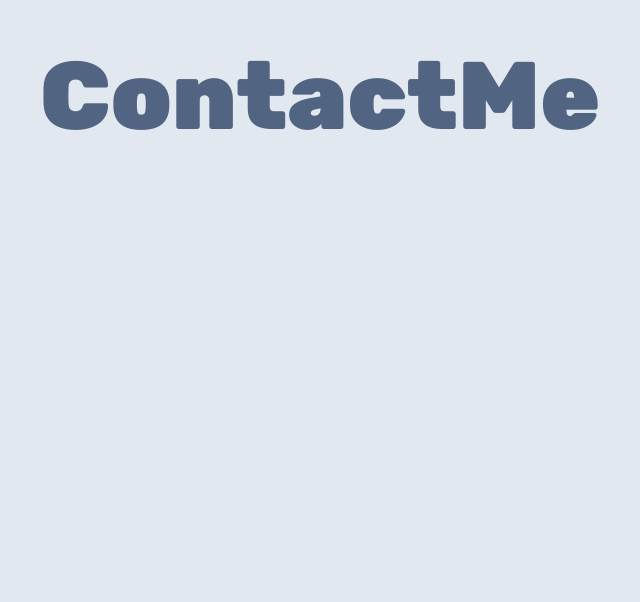
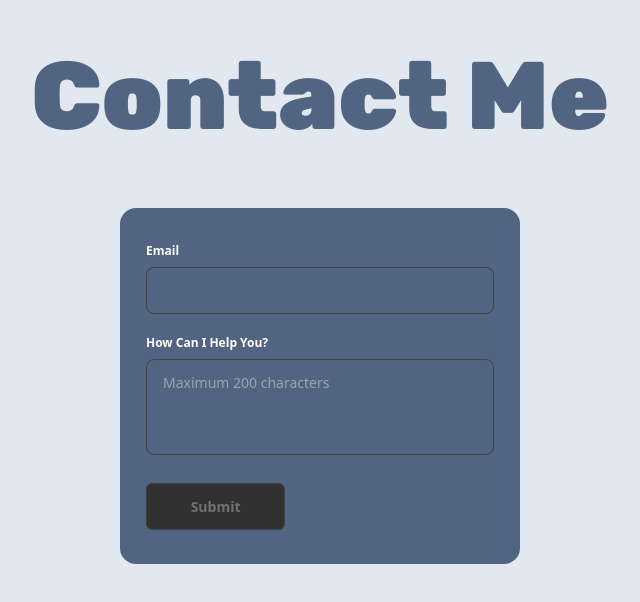
Before and after one commit to MacDuki/Portfolio2.0, a React (Vite) app: page / in a window 1280 px wide. Shown: the part 3261-3863 px from the top of the page, without its empty margins (320-960 px from the left). Built offline with nearby package versions, Linux system fonts and the light colour scheme.

Commit message:
Creo ContactForm

```diff
--- a/src/App.css
+++ b/src/App.css
@@ -606,6 +606,10 @@ video {
   margin-top: 1.5rem;
 }
 
+.block {
+  display: block;
+}
+
 .flex {
   display: flex;
 }
@@ -616,6 +620,10 @@ video {
 
 .h-36 {
   height: 9rem;
+}
+
+.h-5 {
+  height: 1.25rem;
 }
 
 .h-5\/6 {
@@ -662,6 +670,10 @@ video {
   min-height: 100vh;
 }
 
+.w-5 {
+  width: 1.25rem;
+}
+
 .w-5\/6 {
   width: 83.333333%;
 }
@@ -686,6 +698,10 @@ video {
   width: 50%;
 }
 
+.w-20 {
+  width: 5rem;
+}
+
 .cursor-default {
   cursor: default;
 }
@@ -700,6 +716,10 @@ video {
           user-select: none;
 }
 
+.resize {
+  resize: both;
+}
+
 .flex-row {
   flex-direction: row;
 }
@@ -710,6 +730,10 @@ video {
 
 .flex-wrap {
   flex-wrap: wrap;
+}
+
+.items-start {
+  align-items: flex-start;
 }
 
 .items-center {
@@ -728,16 +752,44 @@ video {
   justify-content: space-between;
 }
 
-.gap-4 {
-  gap: 1rem;
-}
-
 .gap-5 {
   gap: 1.25rem;
 }
 
 .gap-6 {
   gap: 1.5rem;
+}
+
+.gap-8 {
+  gap: 2rem;
+}
+
+.gap-9 {
+  gap: 2.25rem;
+}
+
+.gap-10 {
+  gap: 2.5rem;
+}
+
+.gap-20 {
+  gap: 5rem;
+}
+
+.gap-16 {
+  gap: 4rem;
+}
+
+.gap-11 {
+  gap: 2.75rem;
+}
+
+.gap-12 {
+  gap: 3rem;
+}
+
+.gap-14 {
+  gap: 3.5rem;
 }
 
 .overflow-hidden {
@@ -800,10 +852,6 @@ video {
 .bg-slate-900 {
   --tw-bg-opacity: 1;
   background-color: rgb(15 23 42 / var(--tw-bg-opacity));
-}
-
-.bg-transparent {
-  background-color: transparent;
 }
 
 .p-40 {
@@ -889,8 +937,8 @@ video {
   color: rgb(0 0 0 / var(--tw-text-opacity));
 }
 
-.text-transparent {
-  color: transparent;
+.outline {
+  outline-style: solid;
 }
 
 .transition {
@@ -906,12 +954,12 @@ video {
     min-height: 580px;
   }
 
+  .md\:w-1\/2 {
+    width: 50%;
+  }
+
   .md\:w-96 {
     width: 24rem;
-  }
-
-  .md\:w-1\/2 {
-    width: 50%;
   }
 
   .md\:flex-row {
--- a/src/App.jsx
+++ b/src/App.jsx
@@ -1,4 +1,4 @@
-import React, { useEffect } from "react";
+import React from "react";
 import { AboutMe } from "../src/Components/AboutMe/AboutMe";
 import "./App.css";
 import { Contact } from "./Components/Contact/Contact";
@@ -6,17 +6,6 @@ import { Home } from "./Components/Home/Home";
 import { Projects } from "./Components/Projects/Projects";
 import { GeneralContext } from "./Context/GeneralContext";
 function App() {
-	useEffect(() => {
-		const handleLoad = () => {
-			window.scrollTo(0, 0);
-		};
-
-		window.addEventListener("load", handleLoad);
-
-		return () => {
-			window.removeEventListener("load", handleLoad);
-		};
-	}, []);
 	return (
 		<GeneralContext>
 			<main className='overflow-x-hidden'>
--- a/src/Components/AboutMe/AboutForm.jsx
+++ b/src/Components/AboutMe/AboutForm.jsx
@@ -84,7 +84,7 @@ function AboutForm() {
 					<div className=' border border-black bg-slate-600 p-8 z-50 rounded-lg flex justify-between w-full'>
 						<div className=''>
 							<input
-								className='shortest'
+								className='shortest cursor-pointer w-5 h-5'
 								type='radio'
 								id='radio-button-shortest'
 								name='biolength'
@@ -96,7 +96,7 @@ function AboutForm() {
 						</div>
 						<div className=''>
 							<input
-								className='shorter'
+								className='shorter cursor-pointer'
 								type='radio'
 								id='radio-button-shorter'
 								name='biolength'
@@ -108,7 +108,7 @@ function AboutForm() {
 						</div>
 						<div className=''>
 							<input
-								className='short'
+								className='short cursor-pointer'
 								type='radio'
 								id='radio-button-short'
 								name='biolength'
@@ -120,7 +120,7 @@ function AboutForm() {
 						</div>
 						<div className=''>
 							<input
-								className='longer'
+								className='longer cursor-pointer'
 								type='radio'
 								id='radio-button-longer'
 								name='biolength'
@@ -132,7 +132,7 @@ function AboutForm() {
 						</div>
 						<div className=''>
 							<input
-								className='longest'
+								className='longest cursor-pointer w-5 h-5'
 								type='radio'
 								id='radio-button-longest'
 								name='biolength'
--- a/src/Components/Contact/Contact.jsx
+++ b/src/Components/Contact/Contact.jsx
@@ -1,7 +1,10 @@
+import { motion } from "framer-motion";
+import { ContactForm } from "./ContactForm";
+
 function Contact() {
 	return (
 		<section className='bg-slate-200  min-h-screen flex flex-col items-center justify-start relative'>
-			<h2
+			<motion.h2
 				whileInView={{ opacity: 1, scale: 1 }}
 				initial={{ opacity: 0, scale: 0 }}
 				transition={{
@@ -12,8 +15,9 @@ function Contact() {
 					duration: 0.1,
 				}}
 				className='mt-6 mb-16 text-6xl mx-auto font-tittle font-bold text-bgWaveLight md:text-8xl '>
-				ContactMe
-			</h2>
+				Contact Me
+			</motion.h2>
+			<ContactForm />
 		</section>
 	);
 }
--- /dev/null
+++ b/src/Components/Contact/ContactForm.jsx
@@ -0,0 +1,35 @@
+import "./ContactFormStyles.css";
+
+function ContactForm() {
+	return (
+		<div class='form-container'>
+			<form
+				class='form'
+				onSubmit={(e) => {
+					e.preventDefault();
+				}}>
+				<div class='form-group'>
+					<label for='email'>Email</label>
+					<input type='text' id='email' name='email' required />
+				</div>
+				<div class='form-group'>
+					<label for='textarea'>How Can I Help You?</label>
+					<textarea
+						name='textarea'
+						id='textarea'
+						rows='10'
+						cols='50'
+						required
+						maxlength='200'
+						placeholder='Maximum 200 characters'
+					/>
+				</div>
+				<button class='form-submit-btn' type='submit'>
+					Submit
+				</button>
+			</form>
+		</div>
+	);
+}
+
+export { ContactForm };
--- /dev/null
+++ b/src/Components/Contact/ContactFormStyles.css
@@ -0,0 +1,98 @@
+.form-container {
+	width: 400px;
+	background: #516482;
+	border: 2px solid transparent;
+	padding: 32px 24px;
+	font-size: 14px;
+	font-family: inherit;
+	color: black;
+	display: flex;
+	flex-direction: column;
+	gap: 20px;
+	box-sizing: border-box;
+	border-radius: 16px;
+}
+
+.form-container button:active {
+	scale: 0.95;
+}
+
+.form-container .form {
+	display: flex;
+	flex-direction: column;
+	gap: 20px;
+}
+
+.form-container .form-group {
+	display: flex;
+	flex-direction: column;
+	gap: 2px;
+}
+
+.form-container .form-group label {
+	display: block;
+	margin-bottom: 5px;
+	color: #ffffff;
+	font-weight: 600;
+	font-size: 12px;
+}
+
+.form-container .form-group input {
+	width: 100%;
+	padding: 12px 16px;
+	border-radius: 8px;
+	color: #fff;
+	font-family: inherit;
+	background-color: transparent;
+	border: 1px solid #414141;
+}
+
+.form-container .form-group textarea {
+	width: 100%;
+	padding: 12px 16px;
+	border-radius: 8px;
+	resize: none;
+	color: #fff;
+	height: 96px;
+	border: 1px solid #414141;
+	background-color: transparent;
+	font-family: inherit;
+}
+
+.form-container .form-group input::placeholder {
+	opacity: 0.5;
+}
+
+.form-container .form-group input:focus {
+	outline: none;
+	border-color: #dbe6f4;
+}
+
+.form-container .form-group textarea:focus {
+	outline: none;
+	border-color: #dbe6f4;
+}
+
+.form-container .form-submit-btn {
+	display: flex;
+	align-items: flex-start;
+	justify-content: center;
+	align-self: flex-start;
+	font-family: inherit;
+	color: #717171;
+	font-weight: 600;
+	width: 40%;
+	background: #313131;
+	border: 1px solid #414141;
+	padding: 12px 16px;
+	font-size: inherit;
+	gap: 8px;
+	margin-top: 8px;
+	cursor: pointer;
+	border-radius: 6px;
+}
+
+.form-container .form-submit-btn:hover {
+	background-color: #fff;
+	border-color: #fff;
+}
--- a/src/Components/Home/HomeTittle.jsx
+++ b/src/Components/Home/HomeTittle.jsx
@@ -25,7 +25,7 @@ function HomeTittle() {
 					damping: 80,
 					mass: 4,
 				}}
-				className='w-full '
+				className='w-full select-none '
 				src='src\assets\waveH1.svg'
 			/>
 
@@ -63,7 +63,7 @@ function HomeTittle() {
 					damping: 80,
 					mass: 4,
 				}}
-				className='w-full'
+				className='w-full select-none'
 				src='src\assets\waveH2.svg'
 			/>
 		</div>
--- a/src/Components/Projects/Projects.jsx
+++ b/src/Components/Projects/Projects.jsx
@@ -8,7 +8,7 @@ import { SiExpress, SiNextdotjs, SiTailwindcss } from "react-icons/si";
 function Projects() {
 	return (
 		<section className='bg-slate-200 flex flex-col items-center justify-center relative'>
-			<img alt='' src='src\assets\projectWave.svg' />
+			<img alt='' className='select-none' src='src\assets\projectWave.svg' />
 			<motion.h2
 				whileInView={{ opacity: 1, scale: 1 }}
 				initial={{ opacity: 0, scale: 0 }}
@@ -100,7 +100,11 @@ function Projects() {
 					</span>
 				</label>
 			</div>
-			<img alt='' src='src\assets\projectWaveFloor.svg' />
+			<img
+				alt=''
+				className='select-none'
+				src='src\assets\projectWaveFloor.svg'
+			/>
 		</section>
 	);
 }
```
